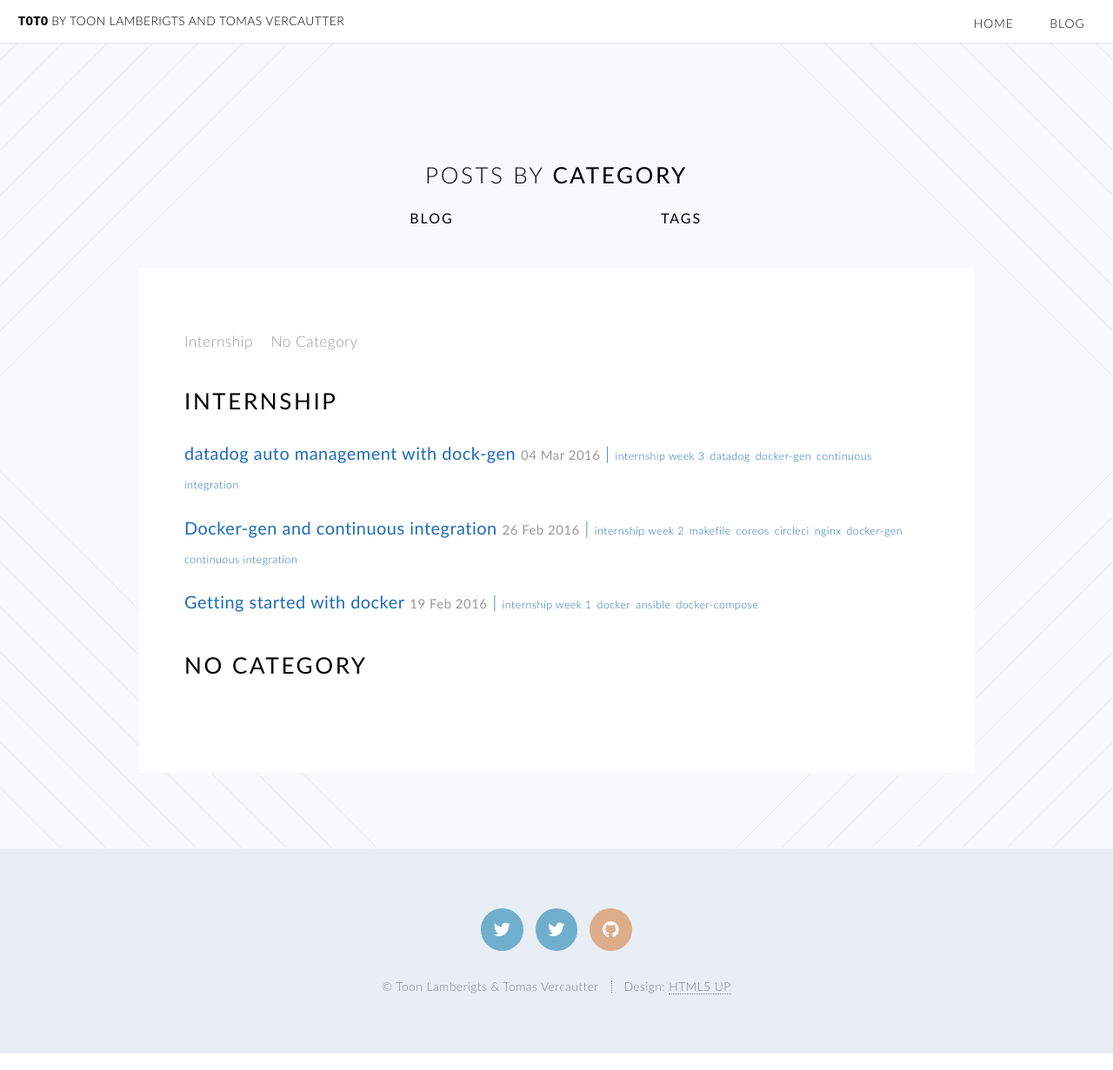
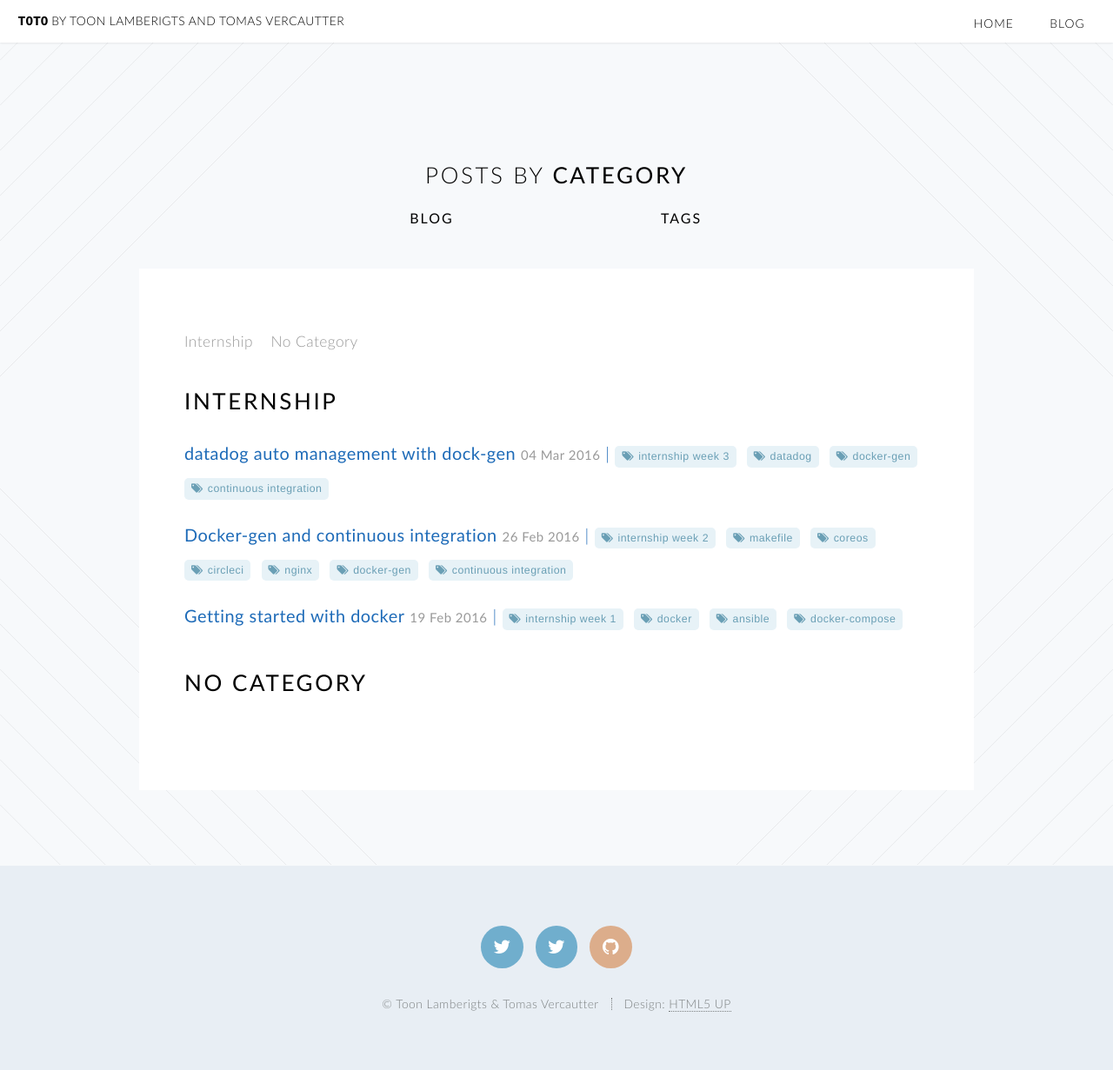
Before and after one commit to t0t0/t0t0.github.io, a Jekyll site: the page built from category.html, in a window 1280 px wide and 1231 px high. Shown: the whole window at 87% size. Built offline with Jekyll 4.4.1, drawn with Linux system fonts in a browser that asks for light colours.

Commit message:
aanpassing naam

```diff
--- a/css/style.css
+++ b/css/style.css
@@ -1255,7 +1255,7 @@ li h3 small {
     color: #999;
 }
 
-.codinfox-tag-mark{
+.t0t0-tag-mark{
     font-family: "Helvetica Neue", Helvetica, "Open Sans", sans-serif;
     font-weight: 400;
     font-size: 0.70em;
@@ -1270,13 +1270,13 @@ li h3 small {
 }
 
 
-a.codinfox-tag-mark,
-a.codinfox-tag-mark:hover,
-a.codinfox-tag-mark:visited{
+a.t0t0-tag-mark,
+a.t0t0-tag-mark:hover,
+a.t0t0-tag-mark:visited{
     text-decoration: none;
 }
 
-.codinfox-tag-mark:before{
+.t0t0-tag-mark:before{
     font-family: FontAwesome;
     font-style: normal;
     font-weight: normal;
```
